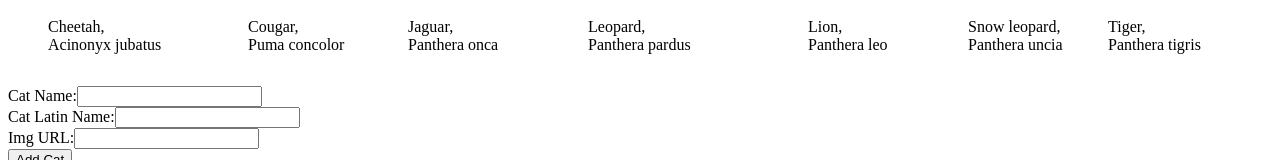
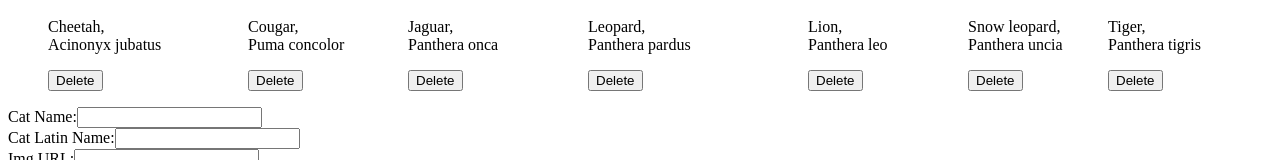
Before and after one commit to ariffmunshi/Mod6-React-Demo, a React (Vite) app: page / in a window 1280 px wide. Shown: the part 286-446 px from the top of the page. Built offline with nearby package versions, Linux system fonts and the light colour scheme.

Commit message:
Ex 5.2: Add delete function for cats

```diff
--- a/src/BigCats.jsx
+++ b/src/BigCats.jsx
@@ -16,8 +16,12 @@ function BigCats() {
   const [catList, setCatList] = useState([...cats])
 
   function handleAddCat(newCat) {
-    newCat.id = catList.length + 1
     setCatList([...catList, newCat])
+  }
+
+  function handleDeleteCat(name) {
+    const newList = catList.filter(ele => ele.name !== name)
+    setCatList(newList)
   }
 
   function handleSort() {
@@ -48,7 +52,10 @@ function BigCats() {
      <button onClick={handleFilter}>Filter</button>
      <button onClick={handleReset}>Reset</button>
      <ul style={{display: "flex"}}>
-       {catList.map((cat, i) => (<SingleCat key={i} cat={cat}/>))}
+       {catList.map((cat, i) => (<SingleCat
+                                  key={i}
+                                  cat={cat}
+                                  onDeleteCat={handleDeleteCat}/>))}
      </ul>
      <AddCatForm onAddCat={handleAddCat}/>
    </>
--- a/src/SingleCat.jsx
+++ b/src/SingleCat.jsx
@@ -1,10 +1,14 @@
-function SingleCat({cat}) {
+function SingleCat({cat, onDeleteCat}) {
+  function handleDelete() {
+    onDeleteCat(cat.name)
+  }
   return(
     <li>
       <img src={cat.imageURL} />
       <p>{cat.name},
       <br />
       {cat.latinName}</p>
+      <button onClick={handleDelete}>Delete</button>
     </li>
   )
 }
```
